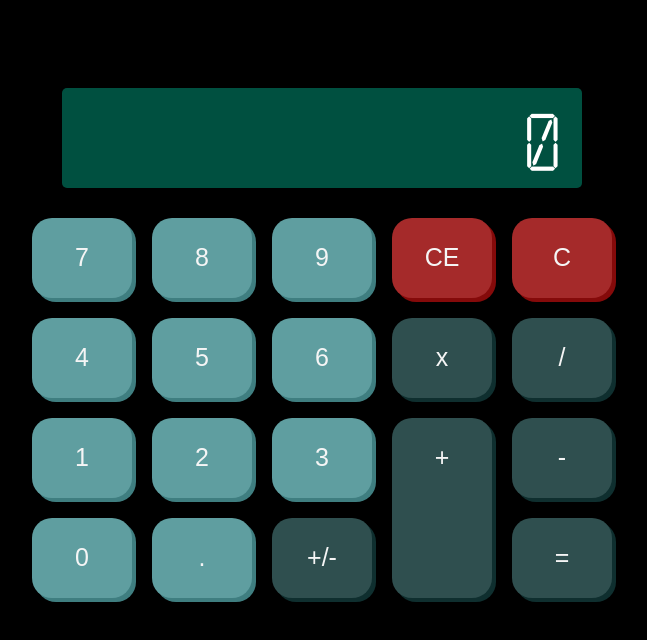
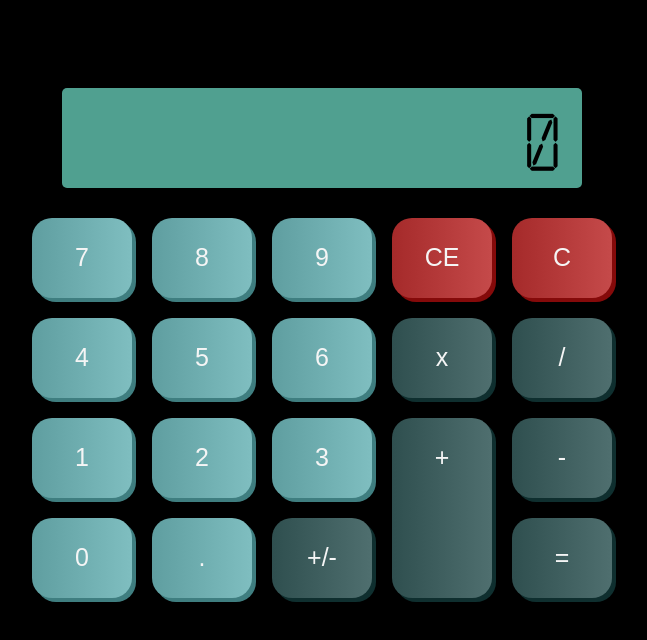
Before and after one commit to gabrielsarriavillada/e-calculator, a plain HTML site: page index.html in a window 1280 px wide. Shown: the whole page, without its empty margins (26-673 px from the left). Drawn offline with Linux system fonts and the light colour scheme.

Commit message:
Improving apparience of calculator

```diff
--- a/css/styles.css
+++ b/css/styles.css
@@ -19,10 +19,11 @@ body {
     margin: 30px;
     padding-bottom: 20px;
     padding-right: 20px;
-    background-color: #005040;
+    background-color: #50a090;
     font-family: calculator, serif;
     font-size: 90px;
     text-align: right;
+    color: black;
     border-radius: 5px;
 }
 
@@ -47,20 +48,21 @@ body {
     border-radius: 20px;
     background-color: whitesmoke;
     box-shadow: 4px 4px lightgray;
+    cursor: pointer;
 }
 
 .number {
-    background-color: cadetblue;
+    background-image: linear-gradient(to right, #5f9ea0, #7fbec0);
     box-shadow: 4px 4px #3f7e80;
 }
 
 .clear {
-    background-color: brown;
+    background-image: linear-gradient(to right, #a52a2a, #c54a4a);
     box-shadow: 4px 4px #850a0a;
 }
 
 .operator {
-    background-color: darkslategray;
+    background-image: linear-gradient(to right, #2f4f4f, #4f6f6f);
     box-shadow: 4px 4px #0f2f2f;
 }
 
```
